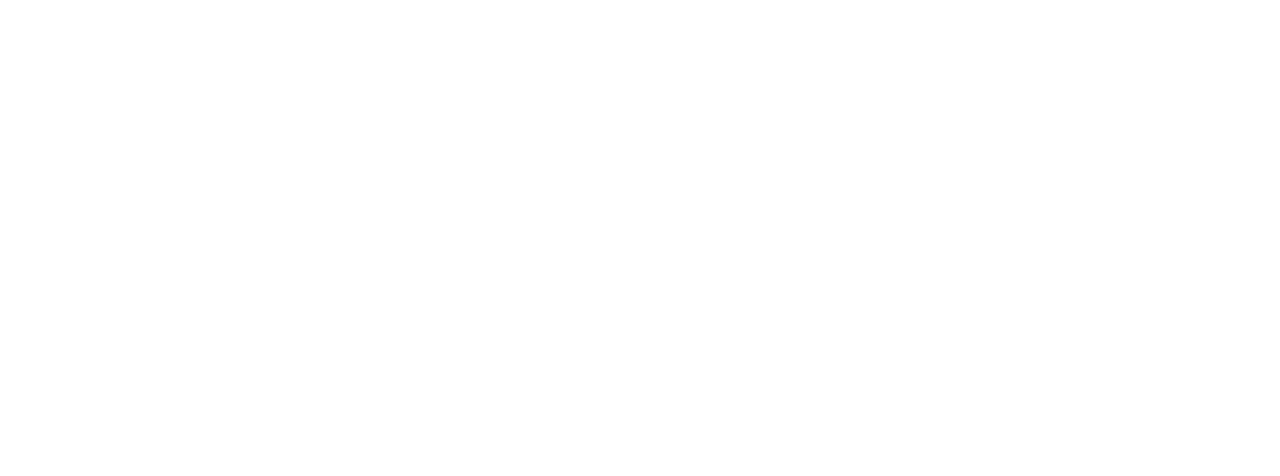
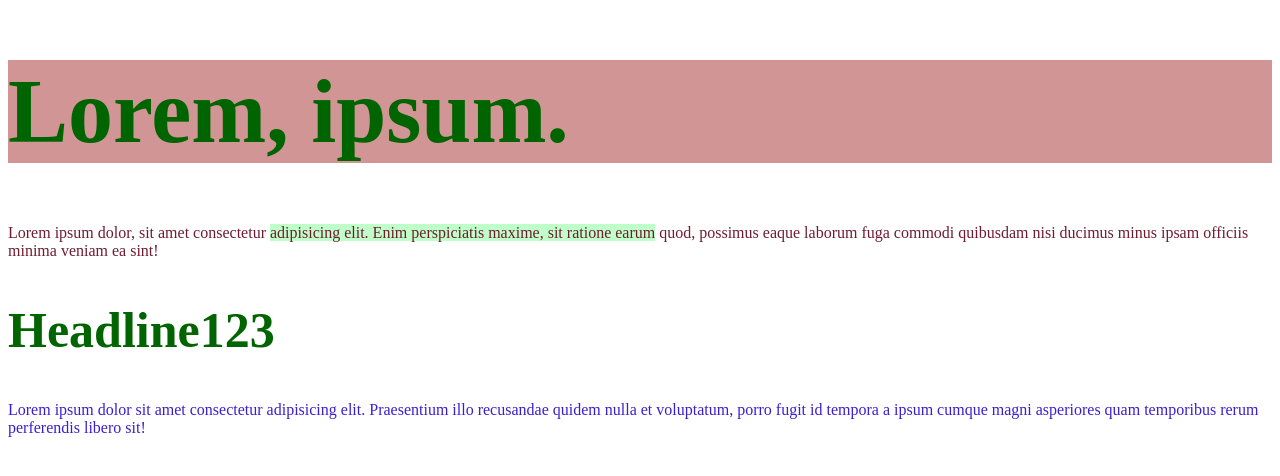
Before and after one commit to PolinaSmir/Practise-html-css, a plain HTML site: page index.html in a window 1280 px wide. Drawn offline with Linux system fonts and the light colour scheme.

Commit message:
Stylized

```diff
--- a/index.html
+++ b/index.html
@@ -3,7 +3,24 @@
   <head>
     <meta charset="UTF-8" />
     <meta name="viewport" content="width=device-width, initial-scale=1.0" />
-    <title>Document</title>
+    <title>Practise</title>
+    <link rel="stylesheet" href="./style.css" />
   </head>
-  <body></body>
+  <body>
+    <h1 id="red-back">Lorem, ipsum.</h1>
+    <div class="aqua-color">
+      Lorem ipsum dolor, sit amet consectetur
+      <span class="background"
+        >adipisicing elit. Enim perspiciatis maxime, sit ratione earum</span
+      >
+      quod, possimus eaque laborum fuga commodi quibusdam nisi ducimus minus
+      ipsam officiis minima veniam ea sint!
+    </div>
+    <h2 id="headline">Headline123</h2>
+    <p style="color: rgb(60, 30, 210)">
+      Lorem ipsum dolor sit amet consectetur adipisicing elit. Praesentium illo
+      recusandae quidem nulla et voluptatum, porro fugit id tempora a ipsum
+      cumque magni asperiores quam temporibus rerum perferendis libero sit!
+    </p>
+  </body>
 </html>
--- a/style.css
+++ b/style.css
@@ -0,0 +1,17 @@
+h1,
+h2 {
+  color: darkgreen;
+  font-size: 90px;
+}
+#headline {
+  font-size: 50px;
+}
+.aqua-color {
+  color: rgb(111, 28, 49);
+}
+.background {
+  background-color: rgba(166, 255, 182, 0.718);
+}
+#red-back {
+  background-color: rgba(165, 42, 42, 0.494);
+}
```
